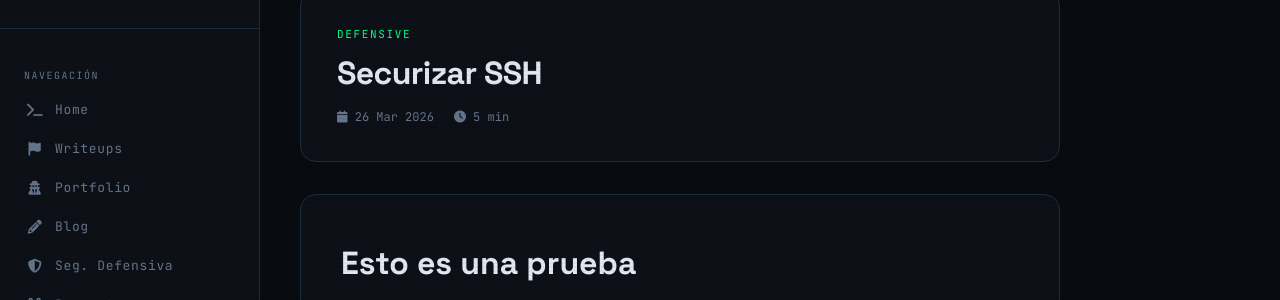
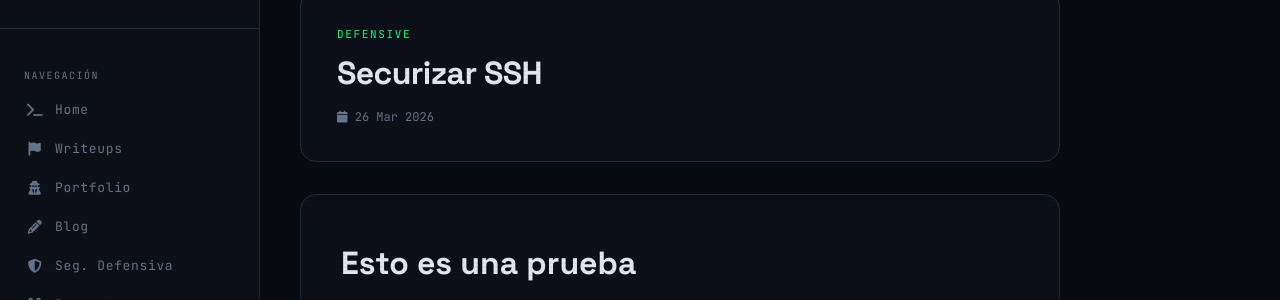
Before and after one commit to iamEscri/iamescri.github.io, a Jekyll site: the page built from _posts/defensive/2026-03-26-SecurizarSSH.md, in a window 1280 px wide. Shown: the part 154-454 px from the top of the page. Built offline with Jekyll 4.4.1, drawn with Linux system fonts in a browser that asks for light colours.

Commit message:
Update post.html

```diff
--- a/_layouts/post.html
+++ b/_layouts/post.html
@@ -36,11 +36,7 @@
           <span style="font-family:var(--font-mono);font-size:12px;color:var(--text-muted);">
             <i class="fas fa-calendar"></i> {{ page.date | date: "%d %b %Y" }}
           </span>
-          {% if page.read_time %}
-          <span style="font-family:var(--font-mono);font-size:12px;color:var(--text-muted);">
-            <i class="fas fa-clock"></i> {{ page.read_time }} min
-          </span>
-          {% endif %}
+
           {% if page.tags %}
           <div class="card-tags" style="margin:0;">
             {% for tag in page.tags %}
```
